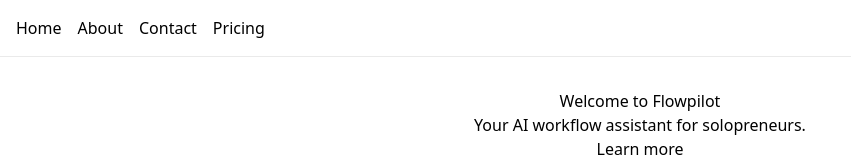
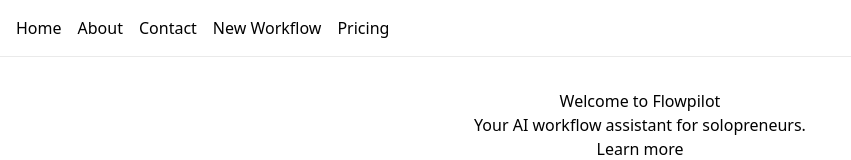
Before and after one commit to ksuds08/flowpilot, a Next.js app: page / in a window 1280 px wide. Shown: the top 160 px of the page, without its empty margins (0-851 px from the left). Built offline with nearby package versions, Linux system fonts and the light colour scheme.

Commit message:
Update _app.tsx

```diff
--- a/pages/_app.tsx
+++ b/pages/_app.tsx
@@ -9,6 +9,7 @@
         <Link href="/" style={{ marginRight: '1rem' }}>Home</Link>
         <Link href="/about" style={{ marginRight: '1rem' }}>About</Link>
         <Link href="/contact" style={{ marginRight: '1rem' }}>Contact</Link>
+              <Link href="/new" style={{ marginRight: '1rem' }}>New Workflow</Link>
         <Link href="/pricing">Pricing</Link>
       </nav>
       <Component {...pageProps} />
```
